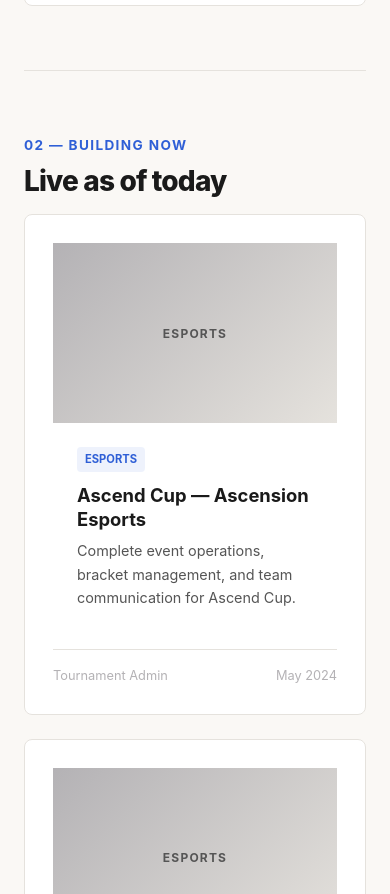
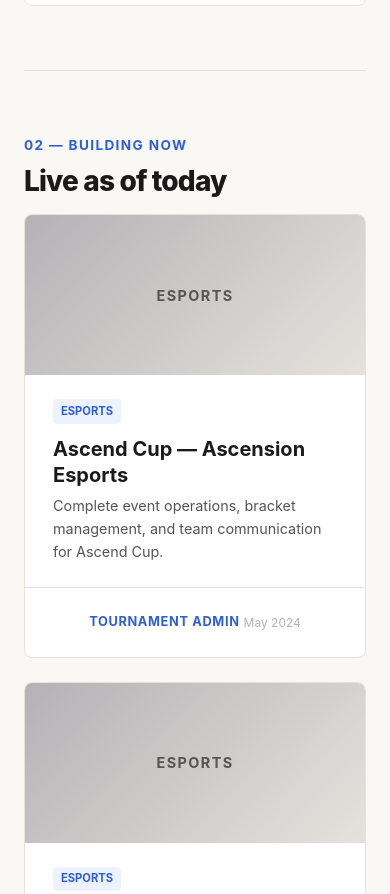
Before and after one commit to KSVK26/Portfolio, a plain HTML site: page index.html in a window 390 px wide. Shown: the part 1665-2559 px from the top of the page. Drawn offline with Linux system fonts and the light colour scheme.

Commit message:
refactor: horizontal rectangular card redesign + shorter detail content
- Cards now horizontal: thumbnail left, body center, date/role right
- Responsive: stacks to vertical on mobile (<720px)
- Shortened project bodies to one-liner summaries
- Fixed Decap CMS media library (register 'default' via JS for v3)
- Writing cards now use card-horizontal too

```diff
--- a/css/styles.css
+++ b/css/styles.css
@@ -406,6 +406,91 @@ img {
   border-top: 1px solid var(--border-color);
 }
 
+/* Horizontal Rectangular Card — thumbnail left, body center, date right */
+.card-horizontal {
+  flex-direction: row;
+  align-items: stretch;
+  padding: 0;
+  overflow: hidden;
+  min-height: 180px;
+}
+
+.card-horizontal .card-media {
+  width: 220px;
+  min-width: 220px;
+  height: 100%;
+  flex-shrink: 0;
+}
+
+.card-horizontal .card-media-placeholder {
+  width: 100%;
+  height: 100%;
+  display: flex;
+  align-items: center;
+  justify-content: center;
+  font-size: 0.9rem;
+}
+
+.card-horizontal .card-body {
+  padding: 1.5rem 1.75rem;
+  flex: 1;
+  display: flex;
+  flex-direction: column;
+  justify-content: center;
+}
+
+.card-horizontal .card-title {
+  font-size: 1.25rem;
+  margin-bottom: 0.4rem;
+}
+
+.card-horizontal .card-desc {
+  font-size: 0.9rem;
+  margin-bottom: 0;
+}
+
+.card-horizontal .card-footer {
+  padding: 1.5rem 1.75rem;
+  flex-direction: column;
+  align-items: flex-end;
+  justify-content: center;
+  gap: 0.25rem;
+  border-left: 1px solid var(--border-color);
+  min-width: 130px;
+  flex-shrink: 0;
+}
+
+.card-horizontal .card-footer span:first-child {
+  font-size: 0.8rem;
+  font-weight: 700;
+  color: var(--accent-blue);
+  text-transform: uppercase;
+  letter-spacing: 0.05em;
+}
+
+.card-horizontal .card-footer span:last-child {
+  font-size: 0.75rem;
+  color: var(--muted-gray);
+}
+
+@media (max-width: 720px) {
+  .card-horizontal {
+    flex-direction: column;
+    min-height: auto;
+  }
+  .card-horizontal .card-media {
+    width: 100%;
+    min-width: 0;
+    height: 160px;
+  }
+  .card-horizontal .card-footer {
+    flex-direction: row;
+    border-left: none;
+    border-top: 1px solid var(--border-color);
+    min-width: 0;
+  }
+}
+
 /* View All Link */
 .view-all-link {
   display: inline-block;
--- a/js/home.js
+++ b/js/home.js
@@ -26,7 +26,7 @@
     container.innerHTML = items
       .map(
         (item) => `
-        <a href="work-detail.html?id=${item.slug || ''}" class="card" style="text-decoration:none;color:inherit;">
+        <a href="work-detail.html?id=${item.slug || ''}" class="card card-horizontal" style="text-decoration:none;color:inherit;">
           <div class="card-media">
             <div class="card-media-placeholder">${item.category}</div>
           </div>
@@ -57,7 +57,7 @@
     container.innerHTML = items
       .map(
         (item) => `
-        <a href="writing-detail.html?id=${item.slug || ''}" class="card" style="text-decoration:none;color:inherit;">
+        <a href="writing-detail.html?id=${item.slug || ''}" class="card card-horizontal" style="text-decoration:none;color:inherit;">
           <div class="card-media">
             <div class="card-media-placeholder">${item.format}</div>
           </div>
@@ -96,7 +96,7 @@
     container.innerHTML = shown
       .map(
         (w) => `
-        <div class="card">
+        <a href="${w.link}" class="card card-horizontal" style="text-decoration:none;color:inherit;">
           <div class="card-media">
             <div class="card-media-placeholder">${w.tag}</div>
           </div>
@@ -106,9 +106,10 @@
             <p class="card-desc">A dedicated world keeping its own archive and stories.</p>
           </div>
           <div class="card-footer">
-            <a href="${w.link}" style="color:var(--accent-blue);font-weight:600;">Explore →</a>
+            <span>${w.tag}</span>
+            <span>Explore</span>
           </div>
-        </div>`
+        </a>`
       )
       .join("");
     if (worlds.length > 3) {
--- a/js/work.js
+++ b/js/work.js
@@ -29,7 +29,7 @@
     grid.innerHTML = projects
       .map(
         (p) => `
-        <a href="work-detail.html?id=${escapeHtml(p.slug || "")}" class="card" data-tags="${(p.tags || []).join(",")}" data-category="${p.category || ""}" style="text-decoration:none;color:inherit;">
+        <a href="work-detail.html?id=${escapeHtml(p.slug || "")}" class="card card-horizontal" data-tags="${(p.tags || []).join(",")}" data-category="${p.category || ""}" style="text-decoration:none;color:inherit;">
           <div class="card-media">
             ${p.image ? `<img src="${escapeHtml(p.image)}" alt="${escapeHtml(p.title)}" />` : `<div class="card-media-placeholder">${escapeHtml(p.category || "")}</div>`}
           </div>
--- a/js/writing.js
+++ b/js/writing.js
@@ -28,7 +28,7 @@
     grid.innerHTML = posts
       .map(
         (p) => `
-        <div class="card" data-format="${(p.format || "").toLowerCase().replace(" ", "-")}">
+        <div class="card card-horizontal" data-format="${(p.format || "").toLowerCase().replace(" ", "-")}">
           <div class="card-media">
             <div class="card-media-placeholder">${escapeHtml(p.format || "")}</div>
           </div>
```
Also changed, not shown: admin/index.html (+12 -0 lines), content/projects.json (+8 -8 lines), 1 other file.
